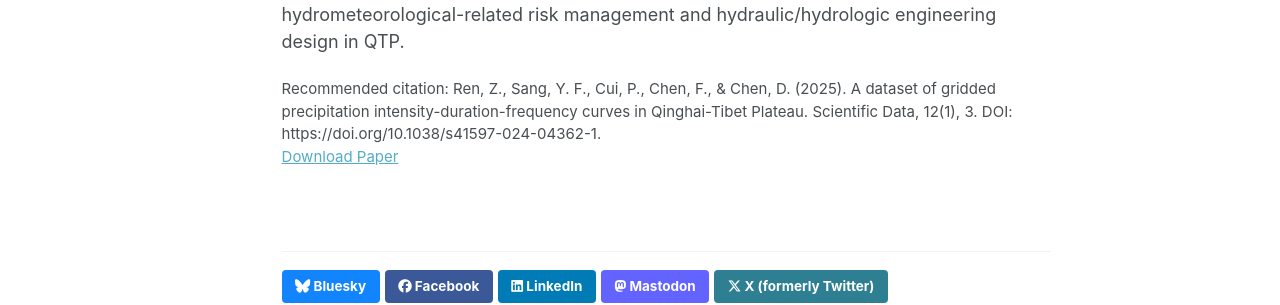
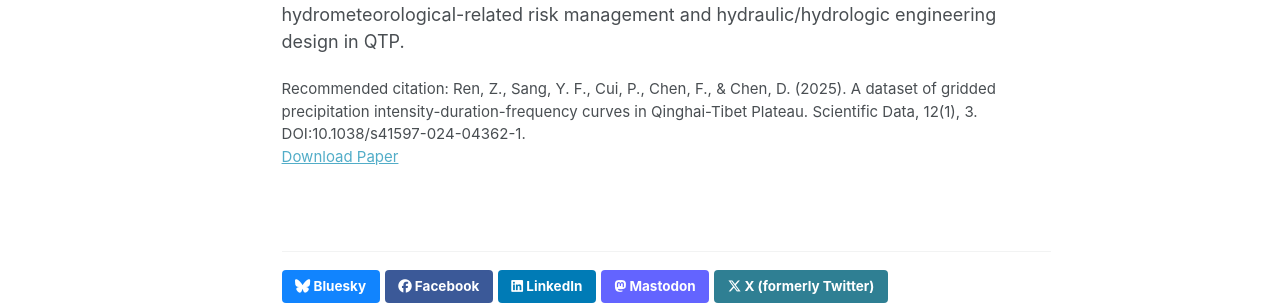
Before and after one commit to 68kellyren/68kellyren.github.io, a Jekyll site: the page built from _publications/2025-01-02-precipitation-IDF-dataset.md, in a window 1280 px wide and 1238 px high. Shown: the part 601-906 px from the top of the window. Built offline with Jekyll 4.4.1, drawn with Linux system fonts in a browser that asks for light colours; a script bundle is joined from its source files by our own code; library files that are not in the unit come from our copies; some of the changed lines change nothing that is shown.

Commit message:
Update 2025-01-02-precipitation-IDF-dataset.md

```diff
--- a/_publications/2025-01-02-precipitation-IDF-dataset.md
+++ b/_publications/2025-01-02-precipitation-IDF-dataset.md
@@ -7,7 +7,7 @@ excerpt: 'The first gridded IDF curves dataset for the Qinghai-Tibet Plateau, en
 date: 2025-01-02
 venue: 'Scientific Data'
 paperurl: 'https://academicpages.github.io/files/paper2_precipitation_IDF_dataset.pdf'
-citation: 'Ren, Z., Sang, Y. F., Cui, P., Chen, F., & Chen, D. (2025). A dataset of gridded precipitation intensity-duration-frequency curves in Qinghai-Tibet Plateau. Scientific Data, 12(1), 3. DOI: https://doi.org/10.1038/s41597-024-04362-1.'
+citation: 'Ren, Z., Sang, Y. F., Cui, P., Chen, F., & Chen, D. (2025). A dataset of gridded precipitation intensity-duration-frequency curves in Qinghai-Tibet Plateau. Scientific Data, 12(1), 3. DOI:10.1038/s41597-024-04362-1.'
 ---
 
 The Qinghai-Tibet Plateau (QTP), a high mountain area prone to destructive rainstorm hazards and inducing natural disasters, underscores the importance of developing precipitation intensity-duration-frequency (IDF) curves for estimating extreme precipitation characteristics. Here we introduce the Qinghai-Tibet Plateau Precipitation Intensity-Duration-Frequency Curves (QTPPIDFC) dataset, the first gridded dataset tailored for estimating extreme precipitation characteristics in QTP. The generalized extreme value distribution is chosen to fit the annual maximum precipitation samples at 203 weather stations, based on which the at-site IDF curves are estimated; then, principal component analysis is done to identify the southeast-northwest spatial pattern of at-site IDF curves, and its first principal component gives a 96% explained variance; finally, spatial interpolation is done to estimate gridded IDF curves by using the random forest model with geographical and climatic variables as predictors. The dataset provides precipitation information within 1, 2, 3, 6, 12, 24 hours and 5, 10, 20, 50,100 return years, with a 1/30° spatial resolution. The QTPPIDFC dataset can solidly serve for hydrometeorological-related risk management and hydraulic/hydrologic engineering design in QTP.
```
